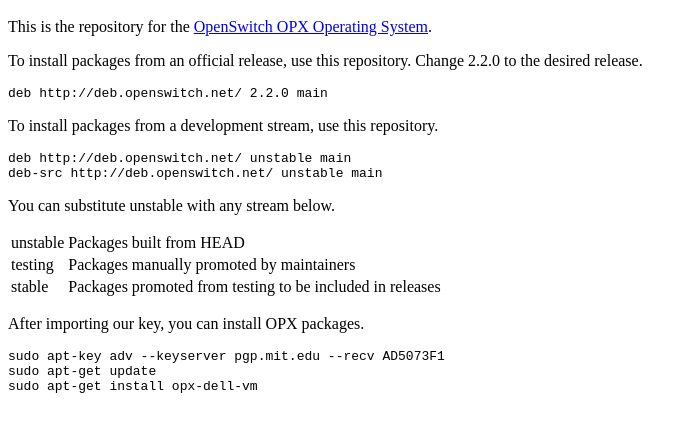
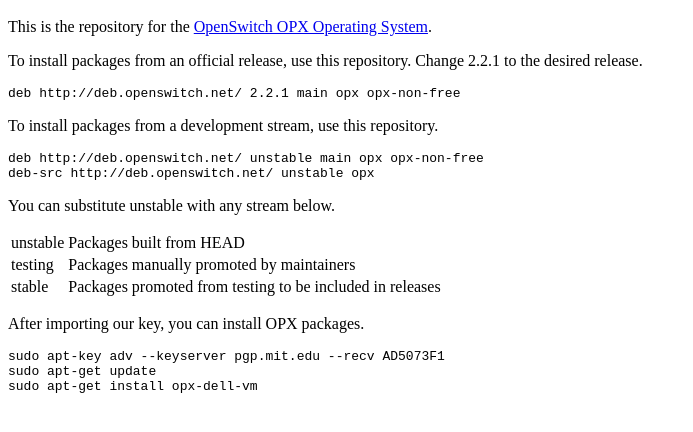
Before and after one commit to open-switch/infra_k8s, a plain HTML site: page docker/aptly-server/index.html in a window 1280 px wide. Shown: the part 48-480 px from the top of the page, without its empty margins (0-693 px from the left). Drawn offline with Linux system fonts and the light colour scheme.

Commit message:
Update aptly for 2.2.1
Change-Id: I70d329f52e35b62afcbc71b371c7b61f31421eb0
Signed-off-by: Tyler Heucke <tyler.heucke@dell.com>

```diff
--- a/docker/aptly-server/index.html
+++ b/docker/aptly-server/index.html
@@ -7,17 +7,17 @@
 
 <p>This is the repository for the <a href="http://openswitch.net/">OpenSwitch OPX Operating System</a>.</p>
 
-<p>To install packages from an official release, use this repository. Change 2.2.0 to the desired release.</p>
+<p>To install packages from an official release, use this repository. Change 2.2.1 to the desired release.</p>
 
 <pre>
-deb http://deb.openswitch.net/ 2.2.0 main
+deb http://deb.openswitch.net/ 2.2.1 main opx opx-non-free
 </pre>
 
 <p>To install packages from a development stream, use this repository.</p>
 
 <pre>
-deb http://deb.openswitch.net/ unstable main
-deb-src http://deb.openswitch.net/ unstable main
+deb http://deb.openswitch.net/ unstable main opx opx-non-free
+deb-src http://deb.openswitch.net/ unstable opx
 </pre>
 
 <p>You can substitute unstable with any stream below.</p>
```
Also changed, not shown: 1 other file.
